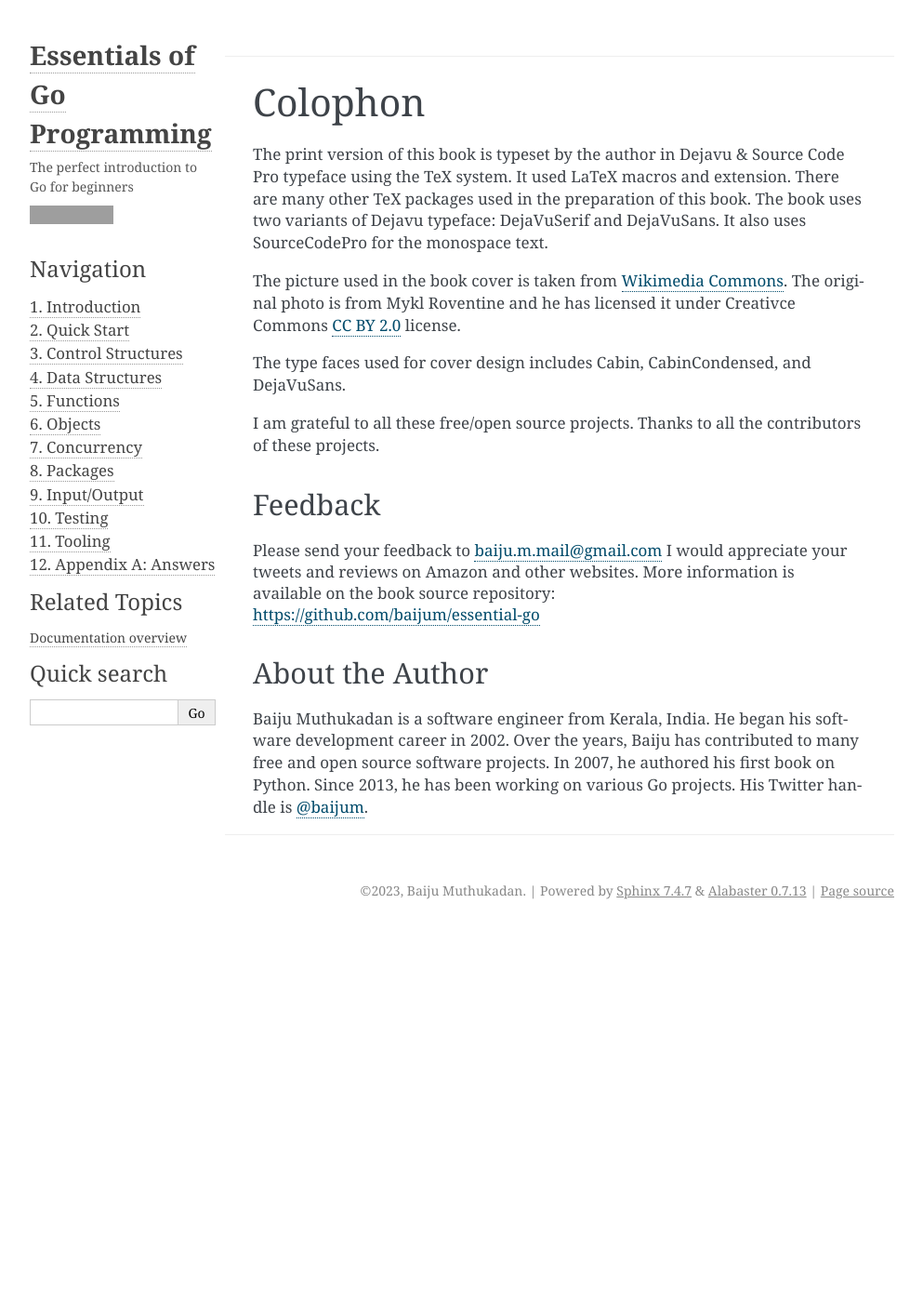
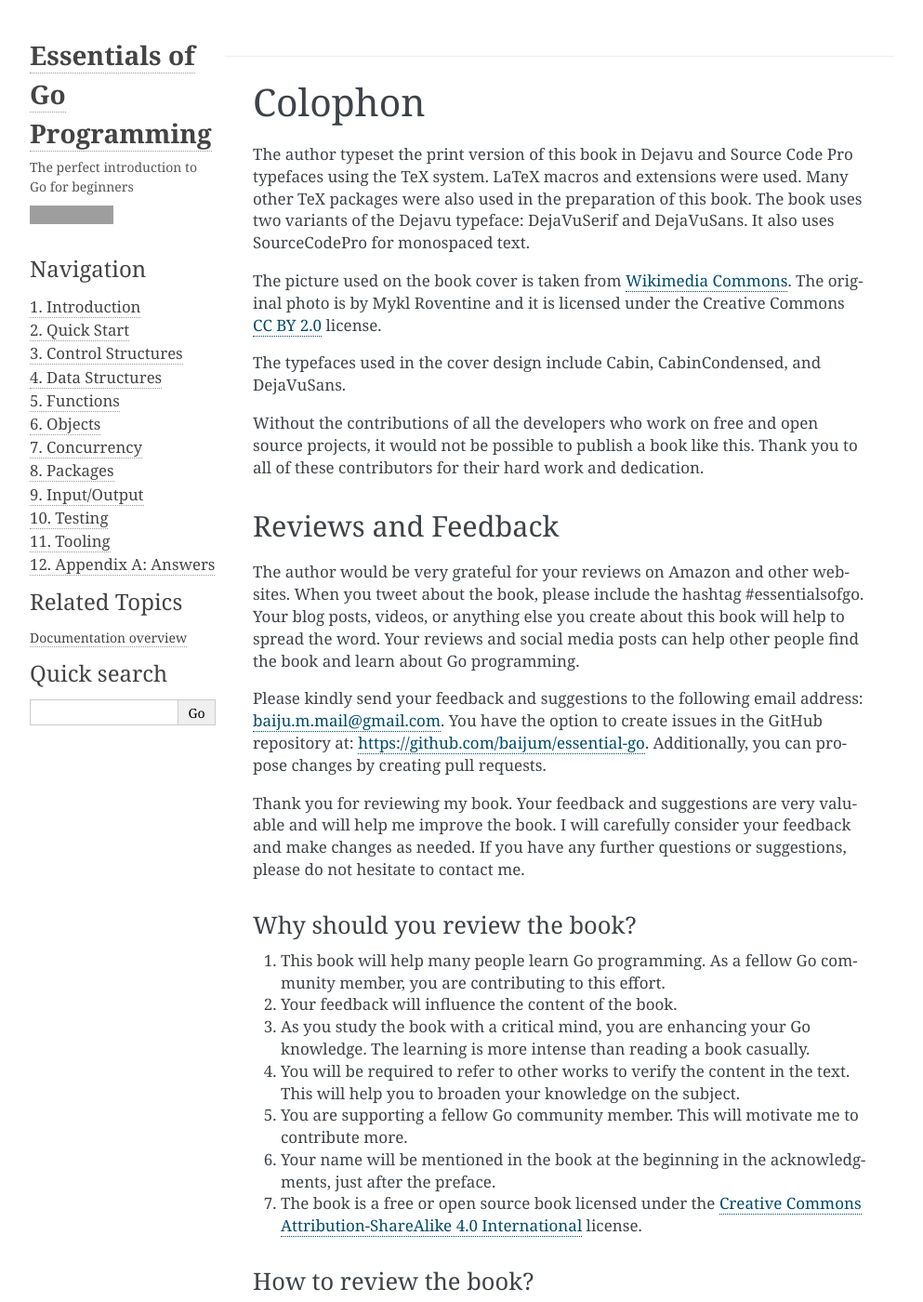
Before and after one commit to baijum/essential-go, a Sphinx documentation site: the page built from sphinx/colophon.rst, in a window 1280 px wide and 1400 px high. Shown: the whole window at 93% size, without its empty margins (148-1141 px from the left). Built offline with Sphinx 7.4.7, drawn with Linux system fonts in a browser that asks for light colours; some of the changed text lies outside the part shown; grey boxes are pictures that could not be loaded.

Commit message:
Expand colophon
Signed-off-by: Baiju Muthukadan <baiju.m.mail@gmail.com>

```diff
--- a/sphinx/colophon.rst
+++ b/sphinx/colophon.rst
@@ -1,31 +1,113 @@
 Colophon
 ========
 
-The print version of this book is typeset by the author in Dejavu &
-Source Code Pro typeface using the TeX system. It used LaTeX macros and
-extension. There are many other TeX packages used in the preparation of
-this book. The book uses two variants of Dejavu typeface: DejaVuSerif
-and DejaVuSans. It also uses SourceCodePro for the monospace text.
+The author typeset the print version of this book in Dejavu and Source
+Code Pro typefaces using the TeX system. LaTeX macros and extensions
+were used. Many other TeX packages were also used in the preparation of
+this book. The book uses two variants of the Dejavu typeface:
+DejaVuSerif and DejaVuSans. It also uses SourceCodePro for monospaced
+text.
 
-The picture used in the book cover is taken from `Wikimedia
+The picture used on the book cover is taken from `Wikimedia
 Commons <https://commons.wikimedia.org/wiki/File:The_ladder_of_life_is_full_of_splinters.jpg>`__.
-The original photo is from Mykl Roventine and he has licensed it under
-Creativce Commons `CC BY
+The original photo is by Mykl Roventine and it is licensed under the
+Creative Commons `CC BY
 2.0 <https://creativecommons.org/licenses/by/2.0>`__ license.
 
-The type faces used for cover design includes Cabin, CabinCondensed, and
-DejaVuSans.
+The typefaces used in the cover design include Cabin, CabinCondensed,
+and DejaVuSans.
 
-I am grateful to all these free/open source projects. Thanks to all the
-contributors of these projects.
+Without the contributions of all the developers who work on free and
+open source projects, it would not be possible to publish a book like
+this. Thank you to all of these contributors for their hard work and
+dedication.
 
-Feedback
---------
+Reviews and Feedback
+--------------------
 
-| Please send your feedback to baiju.m.mail@gmail.com I would appreciate
-  your tweets and reviews on Amazon and other websites. More information
-  is available on the book source repository:
-| https://github.com/baijum/essential-go
+The author would be very grateful for your reviews on Amazon and other
+websites. When you tweet about the book, please include the hashtag
+#essentialsofgo. Your blog posts, videos, or anything else you create
+about this book will help to spread the word. Your reviews and social
+media posts can help other people find the book and learn about Go
+programming.
+
+Please kindly send your feedback and suggestions to the following email
+address: baiju.m.mail@gmail.com. You have the option to create issues in
+the GitHub repository at: https://github.com/baijum/essential-go.
+Additionally, you can propose changes by creating pull requests.
+
+Thank you for reviewing my book. Your feedback and suggestions are very
+valuable and will help me improve the book. I will carefully consider
+your feedback and make changes as needed. If you have any further
+questions or suggestions, please do not hesitate to contact me.
+
+Why should you review the book?
+~~~~~~~~~~~~~~~~~~~~~~~~~~~~~~~
+
+#. This book will help many people learn Go programming. As a fellow Go
+   community member, you are contributing to this effort.
+
+#. Your feedback will influence the content of the book.
+
+#. As you study the book with a critical mind, you are enhancing your Go
+   knowledge. The learning is more intense than reading a book casually.
+
+#. You will be required to refer to other works to verify the content in
+   the text. This will help you to broaden your knowledge on the
+   subject.
+
+#. You are supporting a fellow Go community member. This will motivate
+   me to contribute more.
+
+#. Your name will be mentioned in the book at the beginning in the
+   acknowledgments, just after the preface.
+
+#. The book is a free or open source book licensed under the `Creative
+   Commons Attribution-ShareAlike 4.0
+   International <http://creativecommons.org/licenses/by-sa/4.0/>`__
+   license.
+
+How to review the book?
+~~~~~~~~~~~~~~~~~~~~~~~
+
+Reflect on these questions as you read the book.
+
+#. How is the structure of the chapters in the book?
+
+#. How are the sections under each chapter organized?
+
+#. Is the book consistent throughout all the pages? (Consider
+   consistency of organization, writing style, terminology usage, etc.)
+
+#. Is there any essential point missing when explaining a particular
+   topic?
+
+#. Is the logical flow of introducing the concepts easy to follow?
+
+#. Is the narrative clear, reasonable, and engaging?
+
+#. Are the examples and exercises short and easy to understand?
+
+#. Did you notice any sentence or paragraph that is difficult to
+   understand?
+
+#. Did you see an opportunity to add a side note that would be helpful
+   to the reader?
+
+#. Did you notice any awkward use of the English language? (You can
+   ignore minor language issues.)
+
+#. How can this book be made more interesting?
+
+When you provide feedback about a chapter, please specify the chapter
+title. If your feedback is about a section, please include the section
+number and chapter title. There is no need to mention the page number,
+as it may change.
+
+| If you are able to send a pull request to the Git repo with your
+  changes, that would be preferable to sending an email. If sending a
+  pull request is not possible, you can send an email as explained here.
 
 About the Author
 ----------------
```
Also changed, not shown: 3 other files.
